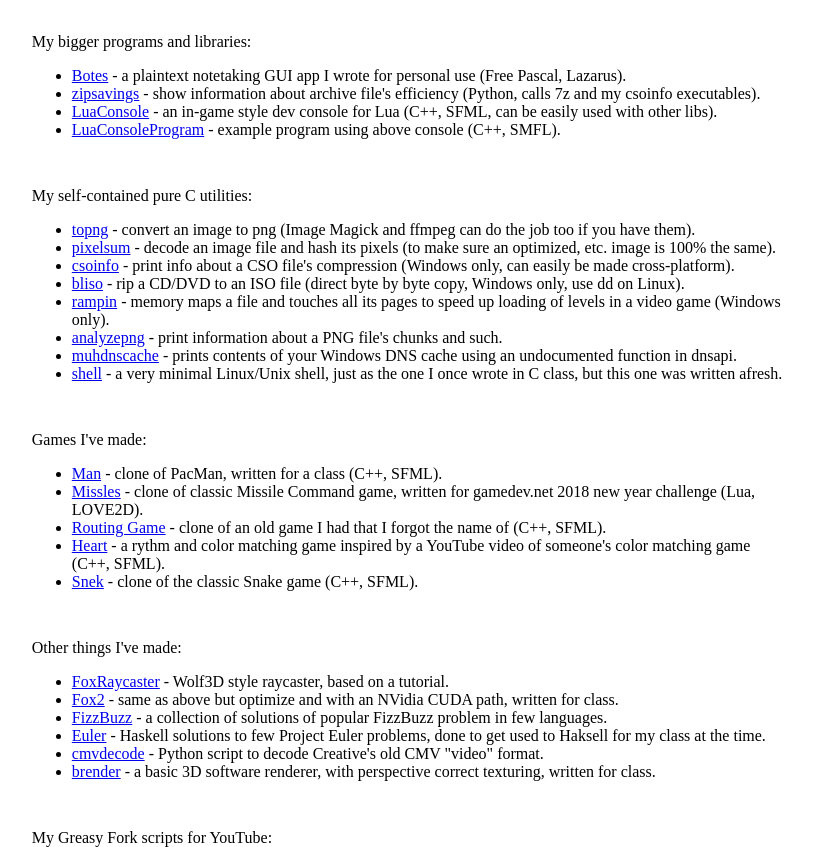
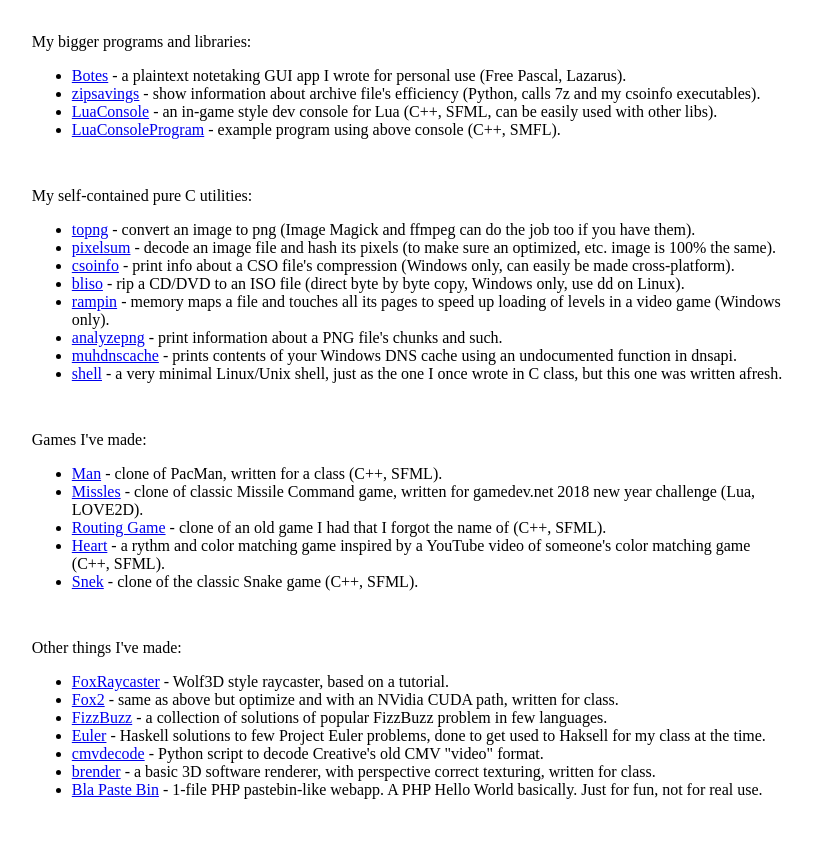
Before and after one commit to FRex/frex.github.io, a plain HTML site: page index.html in a window 1280 px wide. Shown: the top 847 px of the page, without its empty margins (229-1042 px from the left). Drawn offline with Linux system fonts and the light colour scheme.

Commit message:
added PHP bla paste bin

```diff
--- a/index.html
+++ b/index.html
@@ -63,6 +63,7 @@
 <li><a href="https://github.com/FRex/Euler">Euler</a> - Haskell solutions to few Project Euler problems, done to get used to Haksell for my class at the time.</li>
 <li><a href="https://github.com/FRex/cmvdecode">cmvdecode</a> - Python script to decode Creative's old CMV "video" format.</li>
 <li><a href="https://github.com/FRex/brender">brender</a> - a basic 3D software renderer, with perspective correct texturing, written for class.</li>
+<li><a href="https://github.com/FRex/blapastebin">Bla Paste Bin</a> - 1-file PHP pastebin-like webapp. A PHP Hello World basically. Just for fun, not for real use.</li>
 </ul>
 
 
```
